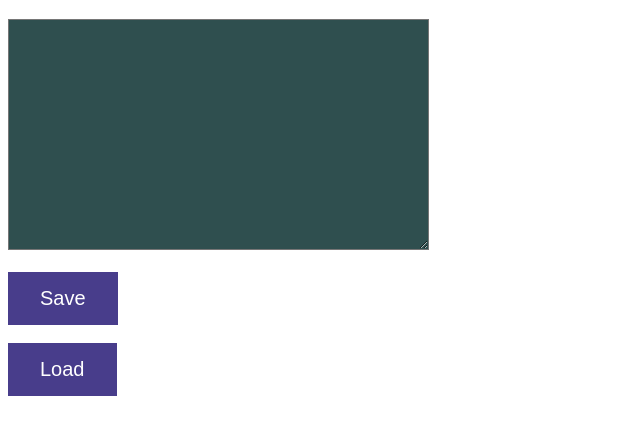
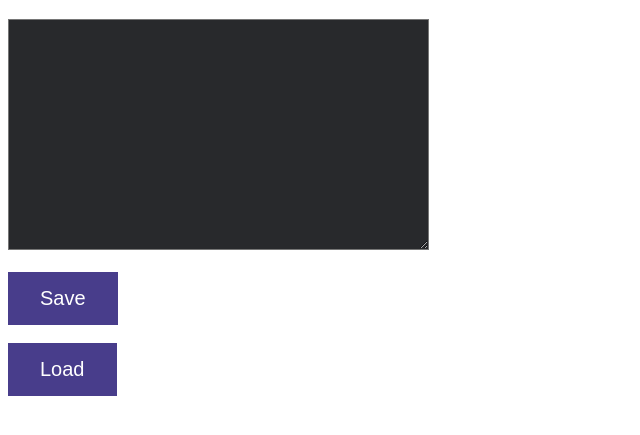
Before and after one commit to cariuska/Electron, an Electron app: page src/index.html in a window 800 px wide. Shown: the part 61-496 px from the top of the page, without its empty margins (0-640 px from the left). Drawn offline with Linux system fonts and the light colour scheme.

Commit message:
Change Color

```diff
--- a/src/index.html
+++ b/src/index.html
@@ -13,7 +13,7 @@
         color: white;
       }
       #text{
-        background-color: darkslategrey;
+        background-color: rgb(40, 41, 44);
       }
       button{
         background-color: darkslateblue;
```
